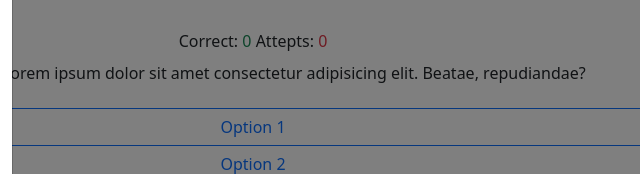
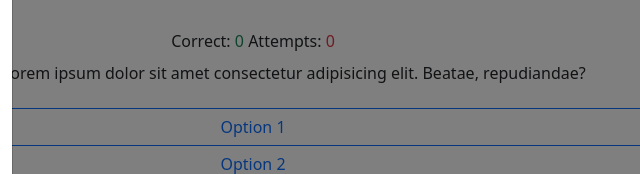
Before and after one commit to yashkumat/PCMB, a plain HTML site: page index.html in a window 1280 px wide. Shown: the part 234-408 px from the top of the page, 387-1027 px from the left. Drawn offline with nearby package versions, Linux system fonts and the light colour scheme.

Commit message:
Update index.html

```diff
--- a/index.html
+++ b/index.html
@@ -146,7 +146,7 @@
                 </div>
                 <div class="text-end my-2" id="score_card">
                     <span>Correct: </span><span class="text-success" id="correct_answers">0</span>
-                    <span>Attepts: </span><span class="text-danger" id="attempts">0</span>
+                    <span>Attempts: </span><span class="text-danger" id="attempts">0</span>
                 </div>
                 <!-- Question -->
                 <div class="question">
```
